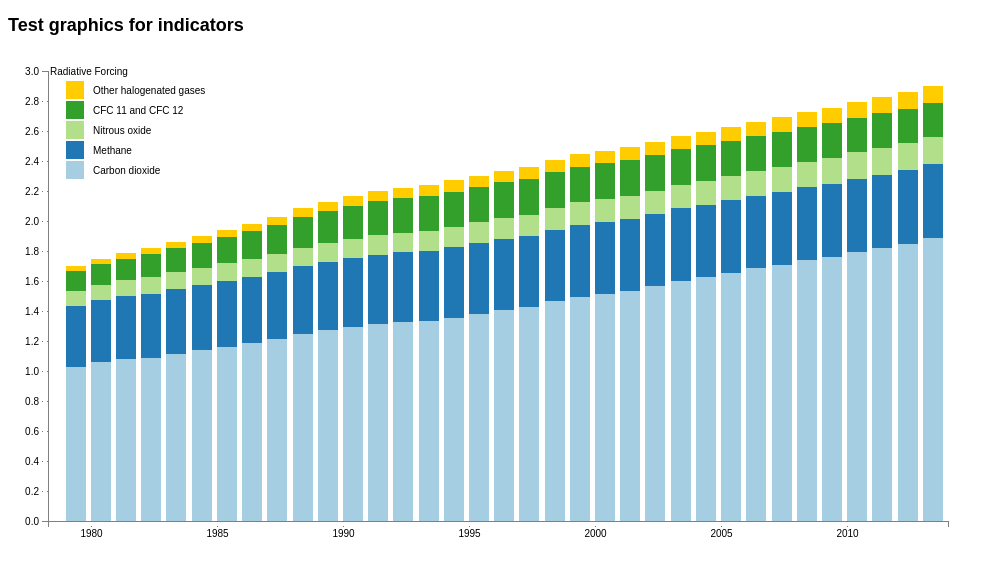
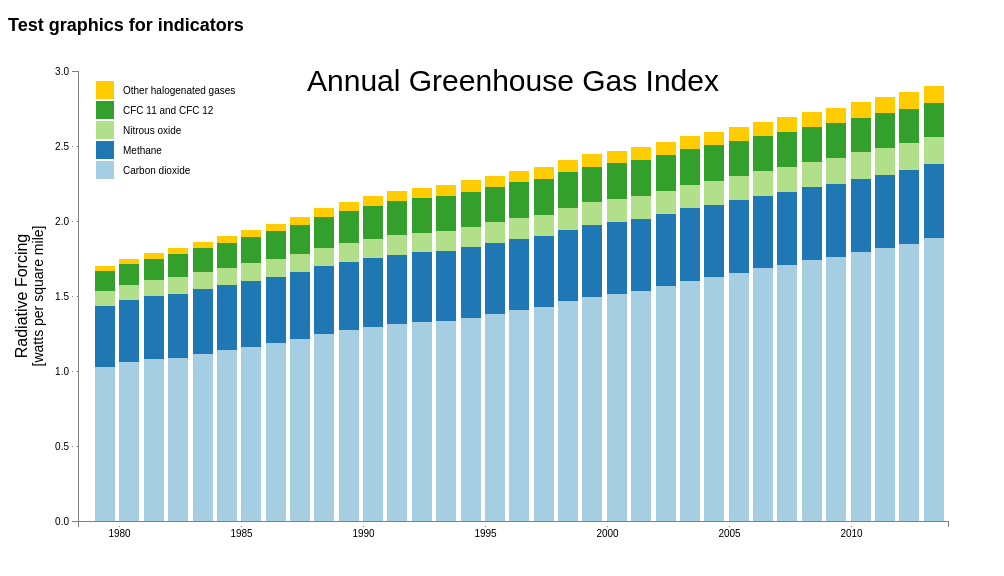
Before and after one commit to frimmel/indicator-graphs, a plain HTML site: page index.html in a window 1280 px wide. Shown: the whole page, without its empty margins (0-1004 px from the left). Drawn offline with Linux system fonts and the light colour scheme.

Commit message:
adds and improves titles

```diff
--- a/barchart.js
+++ b/barchart.js
@@ -2,7 +2,7 @@ var tip = d3.tip().attr('class', 'd3-tip').html(function (d) { return d; });
 
 function drawBarChart () {
     var svg = d3.select("svg"),
-        margin = {top: 20, right: 20, bottom: 30, left: 40},
+        margin = {top: 20, right: 20, bottom: 30, left: 70},
         width = +svg.attr("width") - margin.left - margin.right,
         height = +svg.attr("height") - margin.top - margin.bottom,
         g = svg.append("g").attr("transform", "translate(" + margin.left + "," + margin.top + ")");
@@ -22,8 +22,6 @@ function drawBarChart () {
 
     d3.csv("data/aggi_10_18_2016.csv", type, function(error, data) {
         if (error) throw error;
-
-        console.log(data)
 
         x.domain([data[0].Year - .7, parseInt(data[data.length-2].Year, 10) + 2]);
         y.domain([0, d3.max(data, function(d) { return d.total; })]).nice();
@@ -55,7 +53,6 @@ function drawBarChart () {
                     datastring += "Methane: " + bardata["Methane"] + "</br>";
                     datastring += "Carbon dioxide: " + bardata["Carbon dioxide"] + "</br>";
                     tip.show(datastring)
-                    console.log(d);
                 })
                 .on("mouseout", tip.hide);
 
@@ -70,14 +67,26 @@ function drawBarChart () {
 
         g.append("g")
             .attr("class", "axis axis--y")
-            .call(d3.axisLeft(y).ticks(10, "s"))
-            .append("text")
-                .attr("x", 2)
-                .attr("y", y(y.ticks(10).pop()))
-                .attr("dy", "0.35em")
-                .attr("text-anchor", "start")
-                .attr("fill", "#000")
-                .text("Radiative Forcing");
+            .call(d3.axisLeft(y).ticks(8, "s"));
+
+
+        g.append("text")
+            .attr("class", "axis-label axis--y-label")
+            .attr("text-anchor", "middle")
+            .attr("transform", "translate("+ (-margin.left/2 - 16) +","+(height/2)+")rotate(-90)")
+            .text("Radiative Forcing");
+
+        g.append("text")
+            .attr("class", "axis-label axis--y-label axis-label-small")
+            .attr("text-anchor", "middle")
+            .attr("transform", "translate("+ (-margin.left/2) +","+(height/2)+")rotate(-90)")
+            .text("[watts per square mile]");
+
+        g.append("text")
+            .attr("class", "graph-title")
+            .attr("text-anchor", "middle")
+            .attr("transform", "translate("+ (width/2) +",20)")
+            .text("Annual Greenhouse Gas Index")
 
         var legend = g.selectAll(".legend")
             .data(data.columns.slice(1, data.columns.length - 1).reverse())
--- a/index.html
+++ b/index.html
@@ -25,6 +25,17 @@
             shape-rendering: crispEdges;
         }
 
+        .axis-label {
+          font-size: 16px;
+        }
+
+        .axis-label-small {
+          font-size: 14px;
+        }
+
+        .graph-title {
+          font-size: 30px;
+        }
 
         .frame {
         fill: none;
```
